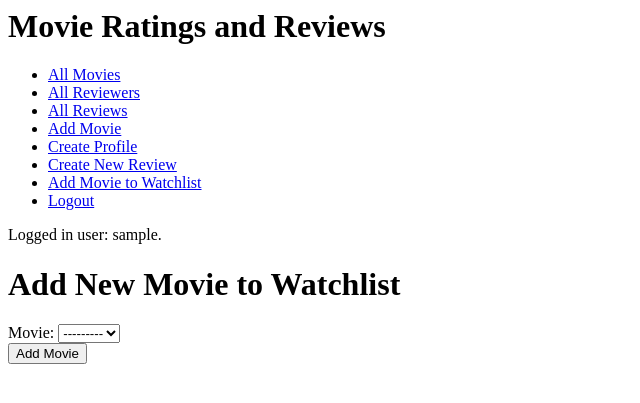
After one commit to rypetrat/CS412, a Django app: page /movie_review/add_to_watchlist/ in a window 1280 px wide. The commit adds this page. Shown: the top 403 px of the page, without its empty margins (0-640 px from the left). Run offline with Django 5.2, Linux system fonts and the light colour scheme; the visitor is signed in with stand-in values (Sample User, id 1); data that the repository does not hold is empty.

Commit message:
added Reviews to each Movie, added Reviews to each Reviewer, added Watchlist to each Reviewer, fixed new review form, and add new movie to watchlist form.

```diff
--- a/movie_review/forms.py
+++ b/movie_review/forms.py
@@ -24,3 +24,9 @@ class CreateMovieForm(forms.ModelForm):
     class Meta:
         model = Movie
         fields = ['title', 'genre', 'rating', 'director', 'release_date', 'description', 'poster_img', 'runtime']
+
+class CreateWatchlistForm(forms.ModelForm):
+    ''' Defines the form for creating a new Review '''
+    class Meta:
+        model = Watchlist
+        fields = ['movie']
--- a/movie_review/models.py
+++ b/movie_review/models.py
@@ -17,6 +17,11 @@ class Movie(models.Model):
     def __str__(self):
         '''Return a string representation of this Movie object'''
         return f"{self.title}"
+
+    def get_reviews(self):
+        '''Return all of the Reviews on this Movie.'''
+        reviews = Review.objects.filter(movie=self)
+        return reviews
 
 class Review(models.Model):
     '''Encapsulates the idea of a Review on a Movie'''
@@ -44,6 +49,16 @@ class Reviewer(models.Model):
         '''Return a string representation of this Reviewer object'''
         return f"{self.first_name} {self.last_name}"
 
+    def get_reviews(self):
+        '''Return all of the Reviews from this Reviewer.'''
+        reviews = Review.objects.filter(reviewer=self)
+        return reviews
+
+    def get_watchlist(self):
+        '''Returns the watchlist of this Reviewer.'''
+        watchlist = Watchlist.objects.filter(reviewer=self)
+        return watchlist
+
 class Watchlist(models.Model):
     '''Encapsulates the idea of a Watchlist for a Reviewer'''
     reviewer = models.ForeignKey("Reviewer", on_delete=models.CASCADE)
--- a/movie_review/templates/movie_review/base.html
+++ b/movie_review/templates/movie_review/base.html
@@ -6,16 +6,24 @@
     </head>
 
     <body>
+        <header>
+            <h1>Movie Ratings and Reviews</h1>
+        </header>
+
         <nav class="navbar">
             <ul class="navbar-nav">
+                <!-- these links do not require a user to be signed in -->
                 <li class="nav-item"><a href="{% url 'show_all' %}">All Movies</a></li>
                 <li class="nav-item"><a href="{% url 'show_all_reviewers' %}">All Reviewers</a></li>
                 <li class="nav-item"><a href="{% url 'show_all_reviews' %}">All Reviews</a></li>
                 <li class="nav-item"><a href="{% url 'add_movie' %}">Add Movie</a></li>
                 <li class="nav-item"><a href="{% url 'create_reviewer' %}">Create Profile</a></li>
-                <li class="nav-item"><a href="{% url 'create_review' %}">Create New Review</a></li>
+                <!-- only show the links that need an authenticated user if signed in -->
                 {% if request.user.is_authenticated %}
+                    <li class="nav-item"><a href="{% url 'create_review' %}">Create New Review</a></li>
+                    <li class="nav-item"><a href="{% url 'add_to_watchlist' %}">Add Movie to Watchlist</a></li>
                     <li class="nav-item">
+
                         <a href="#" class="nav-link" onclick="event.preventDefault(); document.getElementById('logout-form').submit();">Logout</a>
                         <form id="logout-form" method="POST" action="{% url 'logout' %}" style="display: none;">
                             {% csrf_token %}
@@ -25,6 +33,7 @@
                     <li class="nav-item"><a href="{% url 'login' %}" class="nav-link">Login</a></li>
                 {% endif %}
             </ul>
+            <!-- display logged in user for debugging -->
             <p>
                 {% if request.user.is_authenticated %}
                     Logged in user: {{ request.user }}.
@@ -33,10 +42,6 @@
                 {% endif %}
             </p>
         </nav>
-
-        <header>
-            <h1>Movie Ratings and Reviews</h1>
-        </header>
     {% block content %}
     {% endblock %}
     </body>
--- a/movie_review/templates/movie_review/create_review_form.html
+++ b/movie_review/templates/movie_review/create_review_form.html
@@ -18,12 +18,12 @@
             {{ form.review_message }}
         </div>
         <div>
-            <label for="id_review_score">Rating:</label>
-            {{ form.review_score }}
+            <label for="id_review_score">Rating Score:</label>
+            {{ form.review_score }} / 5
         </div>
 
         <div>
-            <input type="submit" value="Create Review">
+            <input type="submit" value="Create New Review">
         </div>
     </form>
 </div>
--- /dev/null
+++ b/movie_review/templates/movie_review/create_watchlist_form.html
@@ -0,0 +1,17 @@
+{% extends 'movie_review/base.html' %}
+{% block content %}
+<div>
+    <h1>Add New Movie to Watchlist</h1>
+    <form action="" method="POST" enctype="multipart/form-data">
+        {% csrf_token %}
+        <div>
+            <label for="id_movie">Movie:</label>
+            {{ form.movie }}
+        </div>
+
+        <div>
+            <input type="submit" value="Add Movie">
+        </div>
+    </form>
+</div>
+{% endblock %}
--- a/movie_review/templates/movie_review/show_all_reviews.html
+++ b/movie_review/templates/movie_review/show_all_reviews.html
@@ -8,7 +8,7 @@
     <article>
         <div>
             <h2>
-                <a href="{% url 'reviewer' r.reviewer.pk %}"> {{ r.reviewer }}'s </a>
+                <a href="{% url 'reviewer' r.reviewer.pk %}"> {{ r.reviewer }}'s</a>
                 review of
                 <a href="{% url 'movie' r.movie.pk %}"> {{ r.movie }} </a>
             </h2>
--- a/movie_review/urls.py
+++ b/movie_review/urls.py
@@ -1,6 +1,5 @@
 from django.urls import path
 from .views import *
-from . import views
 from django.contrib.auth import views as auth_views
 
 urlpatterns = [
@@ -12,6 +11,7 @@ urlpatterns = [
     path('create_reviewer/', CreateReviewerView.as_view(), name='create_reviewer'), # form for creating new reviewer
     path('create_review/', CreateReviewView.as_view(), name='create_review'), # form for creating a new review
     path('add_movie/', CreateMovieView.as_view(), name='add_movie'), # form for creating a new movie
+    path('add_to_watchlist/', CreateWatchlistView.as_view(), name='add_to_watchlist'), # form for adding a movie to a users watchlist
     path('login/', auth_views.LoginView.as_view(template_name='movie_review/login.html'), name='login'), # handles login
     path('logout/', auth_views.LogoutView.as_view(template_name='movie_review/logged_out.html', next_page='show_all'), name='logout'), # handles logout
 ]
--- a/movie_review/views.py
+++ b/movie_review/views.py
@@ -6,6 +6,7 @@ from django.urls import reverse
 from .models import *
 from .forms import *
 from django.views.generic import *
+from django.contrib.auth import login
 from django.contrib.auth.mixins import LoginRequiredMixin
 from django.contrib.auth.forms import UserCreationForm
 
@@ -19,6 +20,10 @@ class ShowAllMovieView(ListView):
     def dispatch(self, *args, **kwargs):
         print(f"self.request.user={self.request.user}")
         return super().dispatch(*args, **kwargs)
+
+    def get_queryset(self):
+        # Order movies alphabetically by title
+        return Movie.objects.all().order_by('title')
 
 class MoviePageView(DetailView):
     '''Show the full details for a single movie.'''
@@ -41,6 +46,10 @@ class ShowAllReviewerView(ListView):
         print(f"self.request.user={self.request.user}")
         return super().dispatch(*args, **kwargs)
 
+    def get_queryset(self):
+        # Order movies alphabetically by title
+        return Reviewer.objects.all().order_by('last_name', 'first_name')
+
 class ReviewerPageView(DetailView):
     '''Show the full details for a single movie.'''
     model = Reviewer
@@ -57,6 +66,10 @@ class ShowAllReviewView(ListView):
         print(f"self.request.user={self.request.user}")
         return super().dispatch(*args, **kwargs)
 
+    def get_queryset(self):
+        # Order reviews by review_date in descending order
+        return Review.objects.all().order_by('-review_date')
+
 class CreateReviewerView(CreateView):
     '''Handles Reviewer creation'''
     model = Reviewer
@@ -71,14 +84,25 @@ class CreateReviewerView(CreateView):
     def form_valid(self, form):
         user_creation_form = UserCreationForm(self.request.POST)
         if user_creation_form.is_valid():
+            # Save the user and link it to the reviewer
             user = user_creation_form.save()
             form.instance.user = user
-            return super().form_valid(form)
+            response = super().form_valid(form)
+            # Log in the new user
+            login(self.request, user)
+            return response
         else:
             return self.form_invalid(form)
 
+    def form_invalid(self, form):
+        # Display errors for both forms
+        context = self.get_context_data()
+        context['user_creation_form'] = UserCreationForm(self.request.POST)
+        context['form'] = form
+        return self.render_to_response(context)
+
     def get_success_url(self):
-        return reverse('', kwargs={'pk': self.object.pk})
+        return reverse('reviewer', kwargs={'pk': self.object.pk})
 
 class CreateMovieView(CreateView):
     '''Handles movie creation'''
@@ -95,19 +119,17 @@ class CreateMovieView(CreateView):
         # Save the movie instance
         movie = form.save(commit=False)
         movie.save()
-
         # Handle uploaded poster image
         if 'poster_img' in self.request.FILES:
             movie.poster_img = self.request.FILES['poster_img']
             movie.save()
-
         # Call the parent class's form_valid to complete processing
         return super().form_valid(form)
 
     def get_success_url(self):
         return reverse('movie', kwargs={'pk': self.object.pk})
 
-class CreateReviewView(CreateView):
+class CreateReviewView(LoginRequiredMixin, CreateView):
     '''Handles review creation'''
     model = Review
     form_class = CreateReviewForm
@@ -122,11 +144,9 @@ class CreateReviewView(CreateView):
     def form_valid(self, form):
         # Get the movie from the form
         movie = form.cleaned_data['movie']
-
         # Ensure that a reviewer exists for the user
         user = self.request.user
         reviewer = Reviewer.objects.get(user=user)
-
         # Create the review
         review = form.save(commit=False)
         review.movie = movie
@@ -137,3 +157,25 @@ class CreateReviewView(CreateView):
 
     def get_success_url(self):
         return reverse('movie', kwargs={'pk': self.object.movie.pk})
+
+class CreateWatchlistView(LoginRequiredMixin, CreateView):
+    '''Handles watchlist creation/adding movies to a users watchlist'''
+    model = Watchlist
+    form_class = CreateWatchlistForm
+    template_name = 'movie_review/create_watchlist_form.html'
+
+    def get_context_data(self, **kwargs):
+        # Make sure to include a list of movies in the context so the user can select one
+        context = super().get_context_data(**kwargs)
+        context['movies'] = Movie.objects.all()
+        return context
+
+    def form_valid(self, form):
+        reviewer = get_object_or_404(Reviewer, user=self.request.user)
+        watchlist = form.save(commit=False)
+        watchlist.reviewer = reviewer  # Ensure this links to the correct reviewer
+        watchlist.save()  # Save the watchlist with the reviewer linked
+        return super().form_valid(form)
+
+    def get_success_url(self):
+        return reverse('movie', kwargs={'pk': self.object.movie.pk})
```
Also changed, not shown: movie_review/templates/movie_review/show_movie.html (+3 -14 lines), movie_review/templates/movie_review/show_reviewer.html (+13 -14 lines), media/images/duck_KiIsHSv.jpg (added), media/images/duck_gFXALkg.jpg (added), media/images/francine.jpg (added), media/images/stan.jpg (added), media/images/stan_iJnGNMT.jpg (added), static/finalProjectStyles.css (added).
